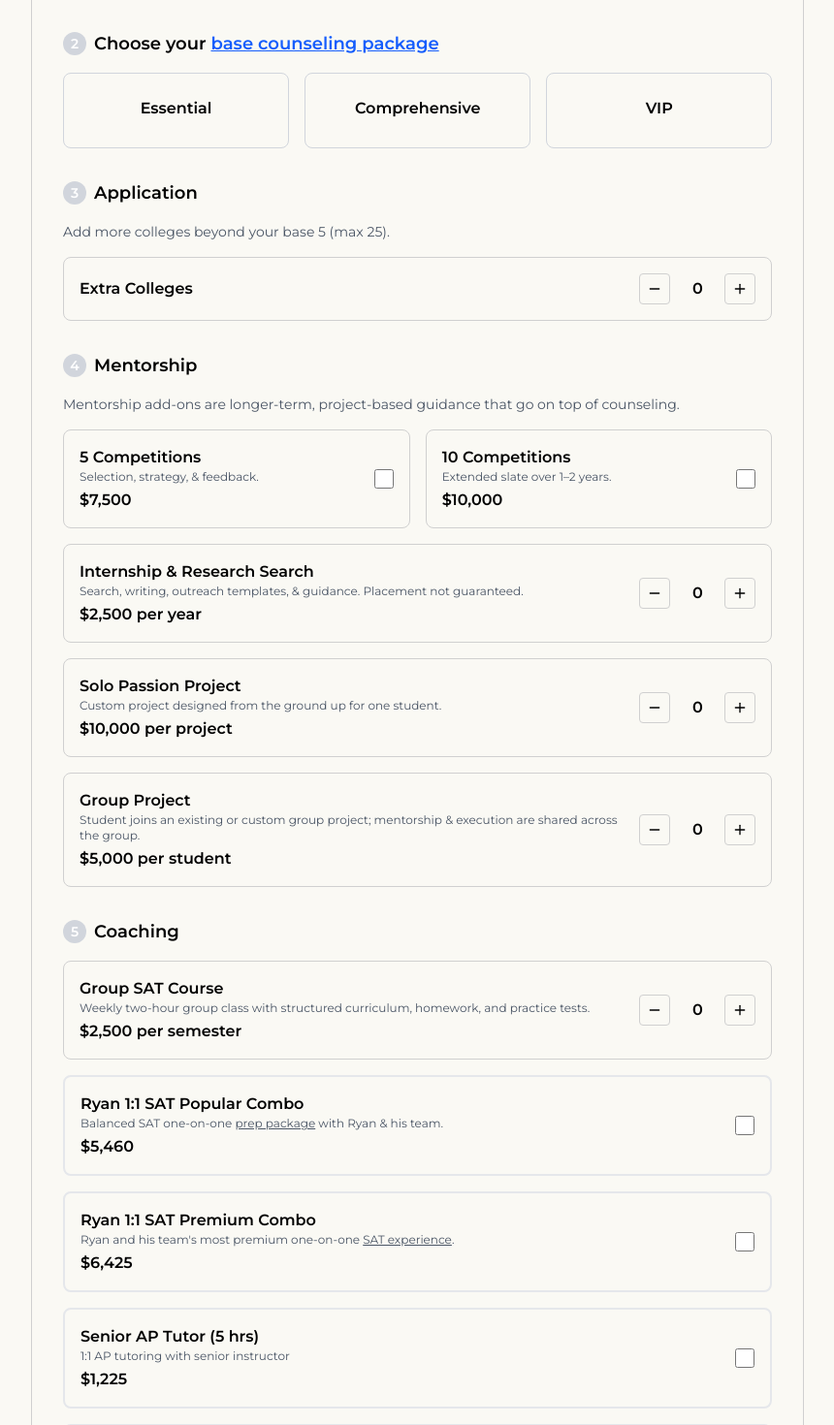
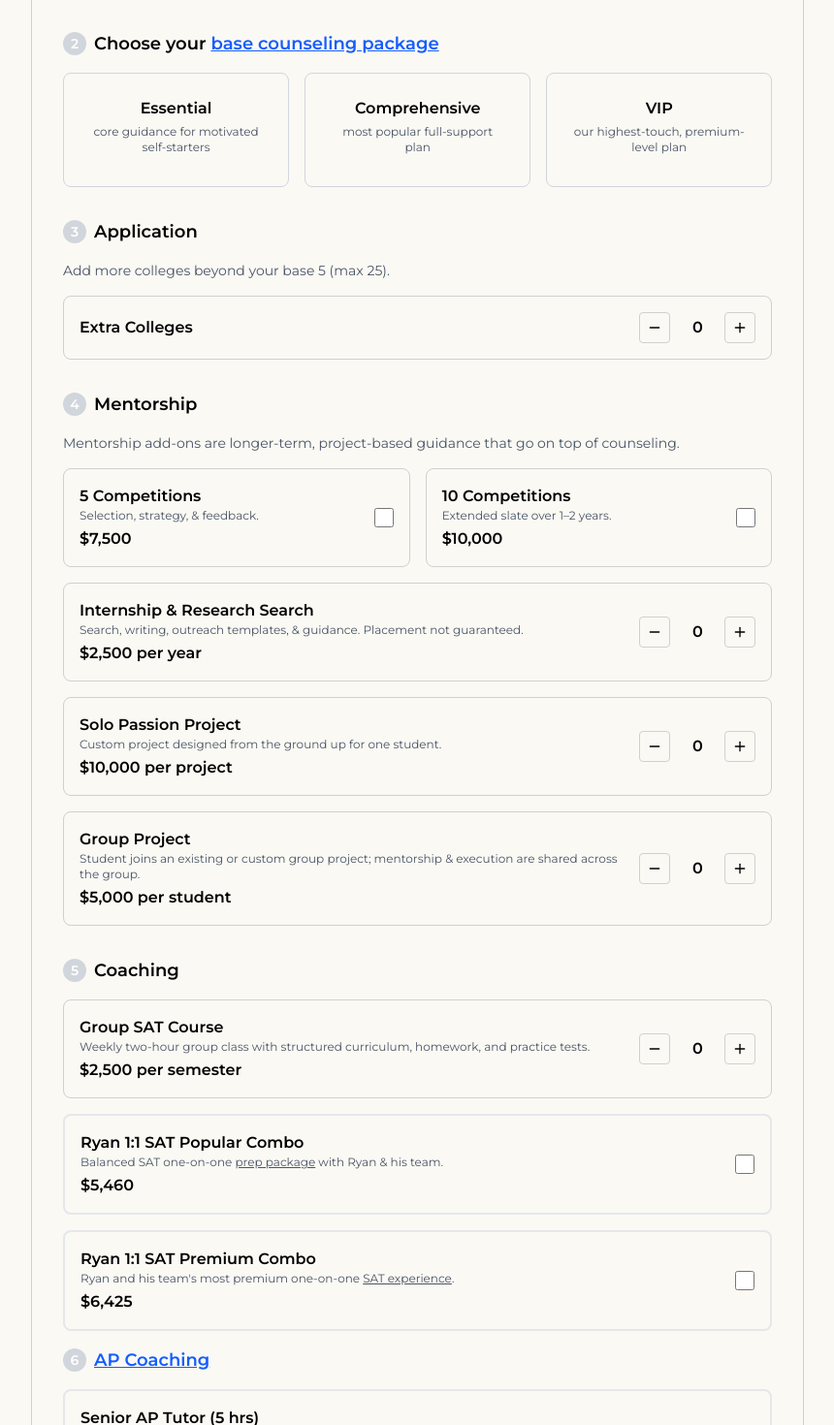
Before and after one commit to Aaron-Sapient/admissionspartners, a Next.js app: page /partnership in a window 1280 px wide. Shown: the part 280-1750 px from the top of the page at 97% size, without its empty margins (0-860 px from the left). Built offline with nearby package versions, Linux system fonts and the light colour scheme; no server answers.

Commit message:
added hyperlink to AP offerings

```diff
--- a/app/partnership/page.js
+++ b/app/partnership/page.js
@@ -43,13 +43,13 @@ const extraCollegePricing = {
 };
 
 const packages = [
-  { id: "essential", label: "Essential", subtitle: "" },
-  { id: "comprehensive", label: "Comprehensive", subtitle: "" },
-  { id: "vip", label: "VIP", subtitle: "" },
+  { id: "essential", label: "Essential", subtitle: "core guidance for motivated self-starters" },
+  { id: "comprehensive", label: "Comprehensive", subtitle: "most popular full-support plan" },
+  { id: "vip", label: "VIP", subtitle: "our highest-touch, premium-level plan" },
 ];
 
 const grades = [
-  { id: "9th", label: "9th grade", subtitle: "4-year program (9–12)" },
+  { id: "9th", label: "9th grade", subtitle: "4-year program - (9–12)" },
   { id: "10th", label: "10th grade", subtitle: "3-year program (10–12)" },
   { id: "11th", label: "11th grade", subtitle: "2-year program (11–12)" },
 ];
@@ -462,10 +462,10 @@ setSatGroupCourse={handleSatGroupCourseChange}
   soloProject={soloProject}
   groupProject={groupProject}
   satGroupCourse={satGroupCourse}
-              seniorAP5={0}
-              seniorAP10={0}
-              juniorAP5={0}
-              juniorAP10={0}
+  seniorAP5={seniorAP5}
+  seniorAP10={seniorAP10}
+  juniorAP5={juniorAP5}
+  juniorAP10={juniorAP10}
   rrSATPopular={rrSATPopular}
   rrSATPremium={rrSATPremium}
   getPackagePrice={getPackagePrice}
--- a/components/partnership/BasePackageSelector.jsx
+++ b/components/partnership/BasePackageSelector.jsx
@@ -26,7 +26,9 @@ export default function BasePackageSelector({
           </a>
         </h2>
       </div>
-      <div className="grid grid-cols-3 gap-4">
+
+      {/* Responsive grid — 1 column on mobile, 3 on desktop */}
+      <div className="grid grid-cols-1 sm:grid-cols-3 gap-4">
         {packages.map((pkg) => {
           const price =
             selectedGrade && getPackagePriceForDisplay(pkg.id, selectedGrade);
@@ -37,7 +39,7 @@ export default function BasePackageSelector({
               onClick={() =>
                 onSelect(selectedPackage === pkg.id ? null : pkg.id)
               }
-              className={`p-6 border rounded-lg text-center transition-all ${
+              className={`p-6 border rounded-lg text-center transition-all w-full ${
                 selectedPackage === pkg.id
                   ? "border-black bg-[#faf9f4]"
                   : "border-gray-300 hover:border-gray-400"
@@ -47,11 +49,13 @@ export default function BasePackageSelector({
               <div className="font-semibold mb-1 text-sm sm:text-base break-words text-center">
                 {pkg.label}
               </div>
+
               {pkg.subtitle && (
                 <div className="text-xs text-gray-600 mb-2">
                   {pkg.subtitle}
                 </div>
               )}
+
               {price && (
                 <div className="text-sm font-semibold">
                   {formatPrice(price)}
--- a/components/partnership/Coaching.jsx
+++ b/components/partnership/Coaching.jsx
@@ -56,16 +56,17 @@ export default function Coaching({
               </div>
               <div className="font-semibold">$5,460</div>
             </div>
+
             <input
               type="checkbox"
               checked={rrSATPopular > 0}
-      onChange={(e) => setRrSATPopular(e.target.checked)}
+              onChange={(e) => setRrSATPopular(e.target.checked ? 1 : 0)}
               className="w-5 h-5 cursor-pointer"
             />
           </div>
         </div>
 
-{/* Ryan & Ryan SAT Premium Combo */}
+        {/* Ryan SAT Premium Combo */}
         <div className="border-2 border-gray-200 rounded-lg p-4">
           <div className="flex items-center justify-between">
             <div>
@@ -84,26 +85,50 @@ export default function Coaching({
               </div>
               <div className="font-semibold">$6,425</div>
             </div>
+
             <input
               type="checkbox"
               checked={rrSATPremium > 0}
-      onChange={(e) => setRrSATPremium(e.target.checked)}
+              onChange={(e) => setRrSATPremium(e.target.checked ? 1 : 0)}
               className="w-5 h-5 cursor-pointer"
             />
           </div>
         </div>
+
+        {/* (6) AP Coaching header */}
+        <div className="mb-4">
+          <div className="flex items-center gap-2">
+            <div className="w-6 h-6 rounded-full bg-gray-300 flex items-center justify-center text-white text-sm font-semibold">
+              6
+            </div>
+            <h2 className="text-lg font-semibold">
+              <a
+                href="https://www.admissions.partners/aps"
+                target="_blank"
+                rel="noopener noreferrer"
+                className="text-blue-600 underline hover:text-blue-800 transition"
+              >
+                AP Coaching
+              </a>
+            </h2>
+          </div>
+        </div>
+
         {/* Senior AP Tutor (5 hrs) */}
         <div className="border-2 border-gray-200 rounded-lg p-4">
           <div className="flex items-center justify-between">
             <div>
               <div className="font-semibold">Senior AP Tutor (5 hrs)</div>
-      <div className="text-xs text-gray-600 mb-1">1:1 AP tutoring with senior instructor</div>
+              <div className="text-xs text-gray-600 mb-1">
+                1:1 AP tutoring with senior instructor
+              </div>
               <div className="font-semibold">$1,225</div>
             </div>
+
             <input
               type="checkbox"
               checked={seniorAP5 > 0}
-      onChange={(e) => setSeniorAP5(e.target.checked)}
+              onChange={(e) => setSeniorAP5(e.target.checked ? 1 : 0)}
               className="w-5 h-5 cursor-pointer"
             />
           </div>
@@ -114,13 +139,16 @@ export default function Coaching({
           <div className="flex items-center justify-between">
             <div>
               <div className="font-semibold">Senior AP Tutor (10 hrs)</div>
-      <div className="text-xs text-gray-600 mb-1">Extended premium AP tutoring package</div>
+              <div className="text-xs text-gray-600 mb-1">
+                Extended premium AP tutoring package
+              </div>
               <div className="font-semibold">$1,950</div>
             </div>
+
             <input
               type="checkbox"
               checked={seniorAP10 > 0}
-      onChange={(e) => setSeniorAP10(e.target.checked)}
+              onChange={(e) => setSeniorAP10(e.target.checked ? 1 : 0)}
               className="w-5 h-5 cursor-pointer"
             />
           </div>
@@ -131,13 +159,16 @@ export default function Coaching({
           <div className="flex items-center justify-between">
             <div>
               <div className="font-semibold">Junior AP Tutor (5 hrs)</div>
-      <div className="text-xs text-gray-600 mb-1">1:1 AP tutoring with junior instructor</div>
+              <div className="text-xs text-gray-600 mb-1">
+                1:1 AP tutoring with junior instructor
+              </div>
               <div className="font-semibold">$725</div>
             </div>
+
             <input
               type="checkbox"
               checked={juniorAP5 > 0}
-      onChange={(e) => setJuniorAP5(e.target.checked)}
+              onChange={(e) => setJuniorAP5(e.target.checked ? 1 : 0)}
               className="w-5 h-5 cursor-pointer"
             />
           </div>
@@ -148,18 +179,20 @@ export default function Coaching({
           <div className="flex items-center justify-between">
             <div>
               <div className="font-semibold">Junior AP Tutor (10 hrs)</div>
-      <div className="text-xs text-gray-600 mb-1">Extended AP tutoring bundle</div>
+              <div className="text-xs text-gray-600 mb-1">
+                Extended AP tutoring bundle
+              </div>
               <div className="font-semibold">$950</div>
             </div>
+
             <input
               type="checkbox"
               checked={juniorAP10 > 0}
-      onChange={(e) => setJuniorAP10(e.target.checked)}
+              onChange={(e) => setJuniorAP10(e.target.checked ? 1 : 0)}
               className="w-5 h-5 cursor-pointer"
             />
           </div>
         </div>
-
       </div>
     </div>
   );
@@ -177,6 +210,7 @@ function CounterCard({ title, subtitle, priceLabel, value, onChange }) {
           <div className="text-xs text-gray-600 mb-1">{subtitle}</div>
           <div className="font-semibold">{priceLabel}</div>
         </div>
+
         <div className="flex items-center gap-3">
           <button
             onClick={() => onChange(Math.max(0, value - 1))}
@@ -185,7 +219,9 @@ function CounterCard({ title, subtitle, priceLabel, value, onChange }) {
           >
             <Minus className="w-4 h-4" />
           </button>
+
           <span className="w-8 text-center font-semibold">{value}</span>
+
           <button
             onClick={() => onChange(value + 1)}
             className="w-8 h-8 border rounded flex items-center justify-center hover:bg-gray-50"
--- a/components/partnership/GradeSelector.jsx
+++ b/components/partnership/GradeSelector.jsx
@@ -9,7 +9,7 @@ export default function GradeSelector({ grades, selectedGrade, onSelect }) {
         </div>
         <h2 className="text-lg font-semibold">What grade is your student?</h2>
       </div>
-      <div className="grid grid-cols-3 gap-4">
+      <div className="grid grid-cols-1 sm:grid-cols-3 gap-4">
         {grades.map((grade) => (
           <button
             key={grade.id}
```
Lines whose indentation alone changed are shown as unchanged.
